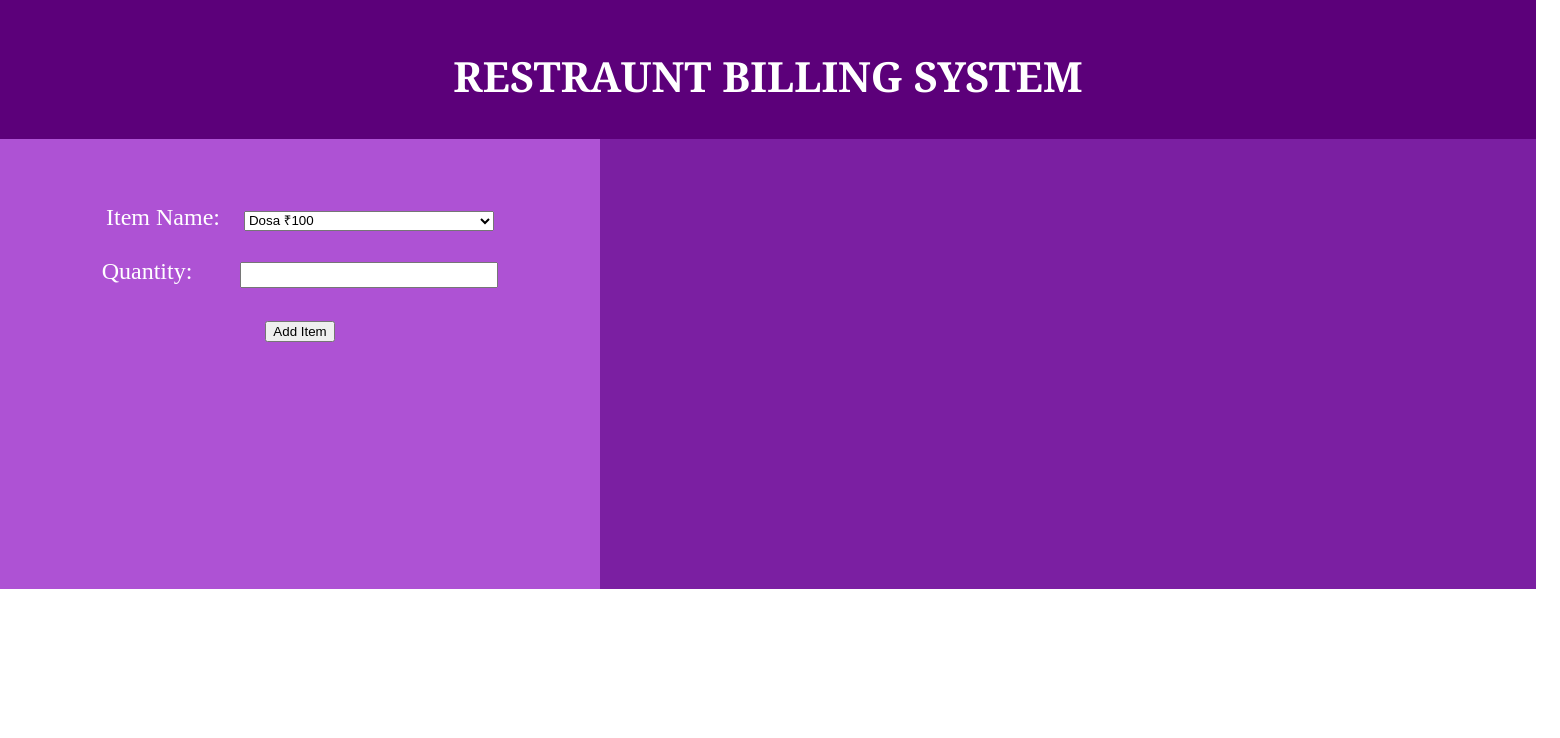
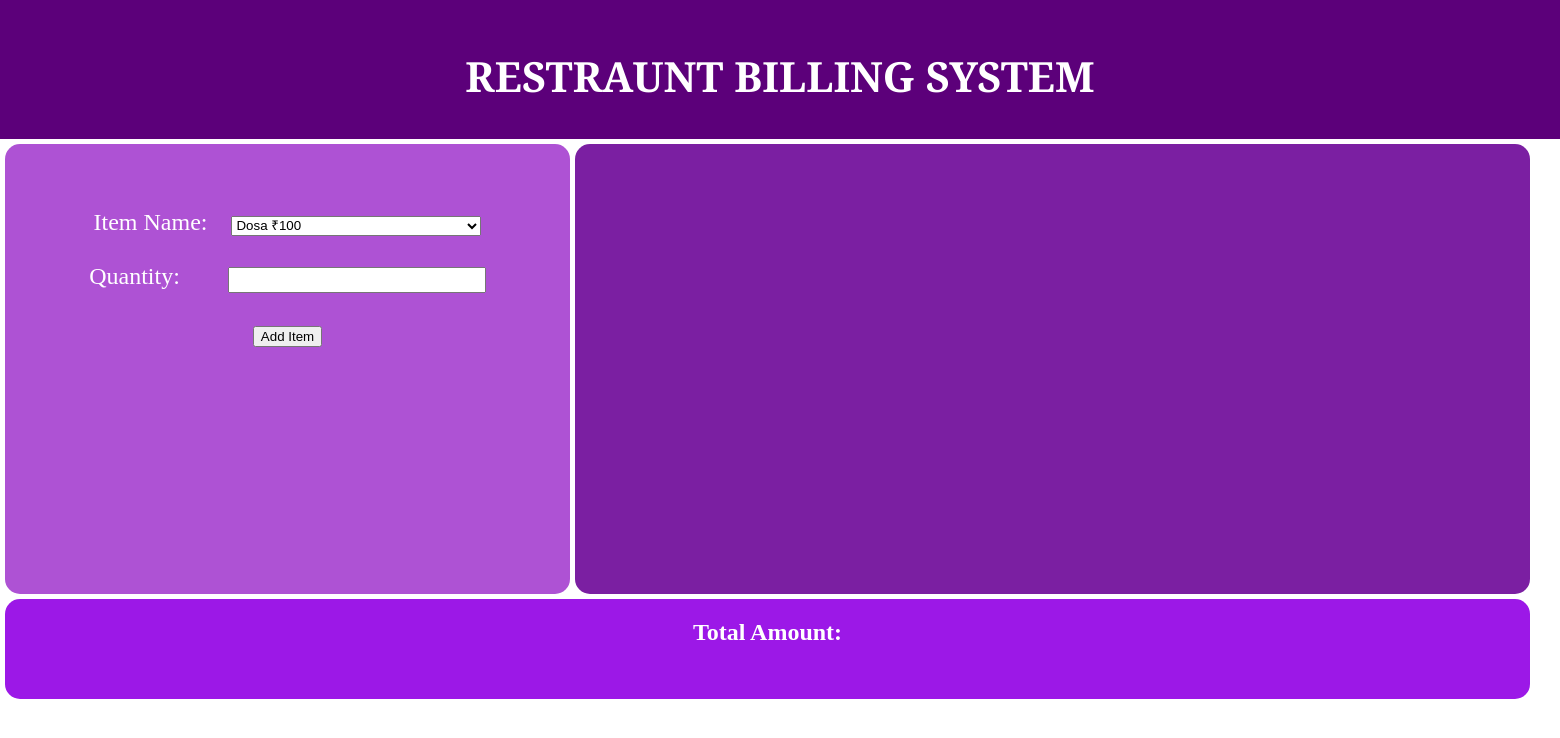
Before and after one commit to ashutoshdubey133/RestrauntBillingSystem, a plain HTML site: page index.html in a window 1280 px wide. Shown: the whole page, 1560 px wide, since content can reach past the window. Drawn offline with Linux system fonts and the light colour scheme.

Commit message:
Added Total Amount div

```diff
--- a/index.html
+++ b/index.html
@@ -38,6 +38,10 @@
 
   <div id="cartList">
   </div>
+
+  <div id="total">
+    <h2> Total Amount: </h2>
+  </div>
 </div>
 
 </body>
--- a/style.css
+++ b/style.css
@@ -1,5 +1,5 @@
 #title{
-  width: 1496px;
+  width: 1520px;
   background-color: #5c007a;
   color: white;
   text-align: center;
@@ -15,8 +15,9 @@ html, body {
 
 .grid{
   display: grid;
-  grid-template-columns: 600px 936px;
-  grid-template-rows: 139px 450px 130px;
+  grid-template-columns: 570px 955px;
+  grid-template-rows: 139px 450px 100px;
+  grid-gap: 5px;
 }
 
 #itemform{
@@ -25,6 +26,8 @@ html, body {
   padding: 65px;
   color: white;
   font-size: 24px;
+  border-radius: 15px;
+  margin-left: 5px;
 }
 
 #cartList{
@@ -32,9 +35,19 @@ html, body {
   color: white;
   text-align: center;
   font-size: 18px;
+  border-radius: 15px;
 }
 
 .uinput{
   width: 250px;
   height: 20px;
 }
+
+#total{
+  background-color: #9C18E7;
+  color: white;
+  grid-column: 1/3;
+  border-radius: 15px;
+  text-align: center;
+  margin-left: 5px;
+}
```
